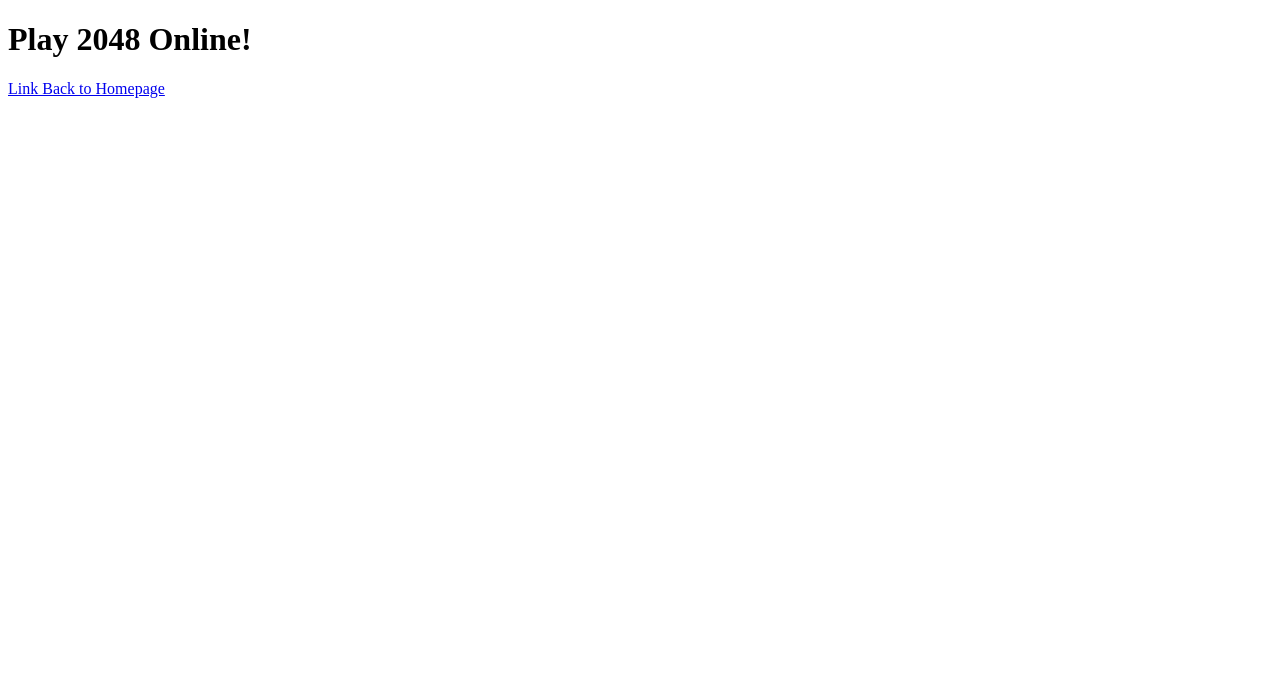
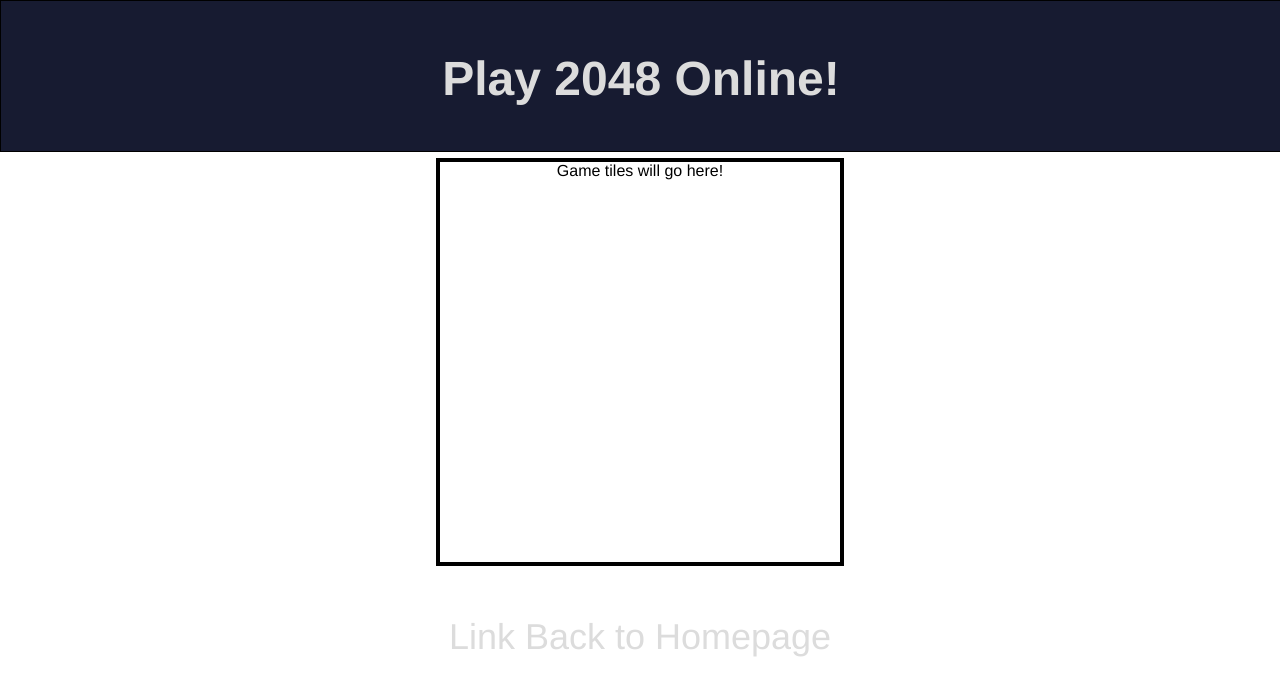
Before and after one commit to briansukalski/briansukalski.github.io, a website: page subpages/2048.html in a window 1280 px wide. Drawn offline with Linux system fonts and the light colour scheme.

Commit message:
Added basic formatting to create border around main game board div, fixed stylesheet link

```diff
--- a/style/style.css
+++ b/style/style.css
@@ -149,3 +149,11 @@ footer a:visited {
     color: white;
     height: 80%;
 }
+
+.game-board {
+    height: 400px;
+    width: 400px;
+    border: 4px solid black;
+    margin: auto;
+    text-align: center;
+}
--- a/subpages/2048.html
+++ b/subpages/2048.html
@@ -3,7 +3,7 @@
 <html>
     <head>
         <title>Play 2048!</title>
-        <link href="../style/style.css" type="text.css" rel="stylesheet"/>
+        <link href="../style/style.css" type="text/css" rel="stylesheet"/>
     </head>
 
     <body>
@@ -11,9 +11,7 @@
             <h1>Play 2048 Online!</h1>
         </header>
         <main>
-            <div class="game-board">
-
-            </div>
+            <div class="game-board">Game tiles will go here!</div>
         </main>
         <footer>
             <a href="../index.html">Link Back to Homepage</a>
```
